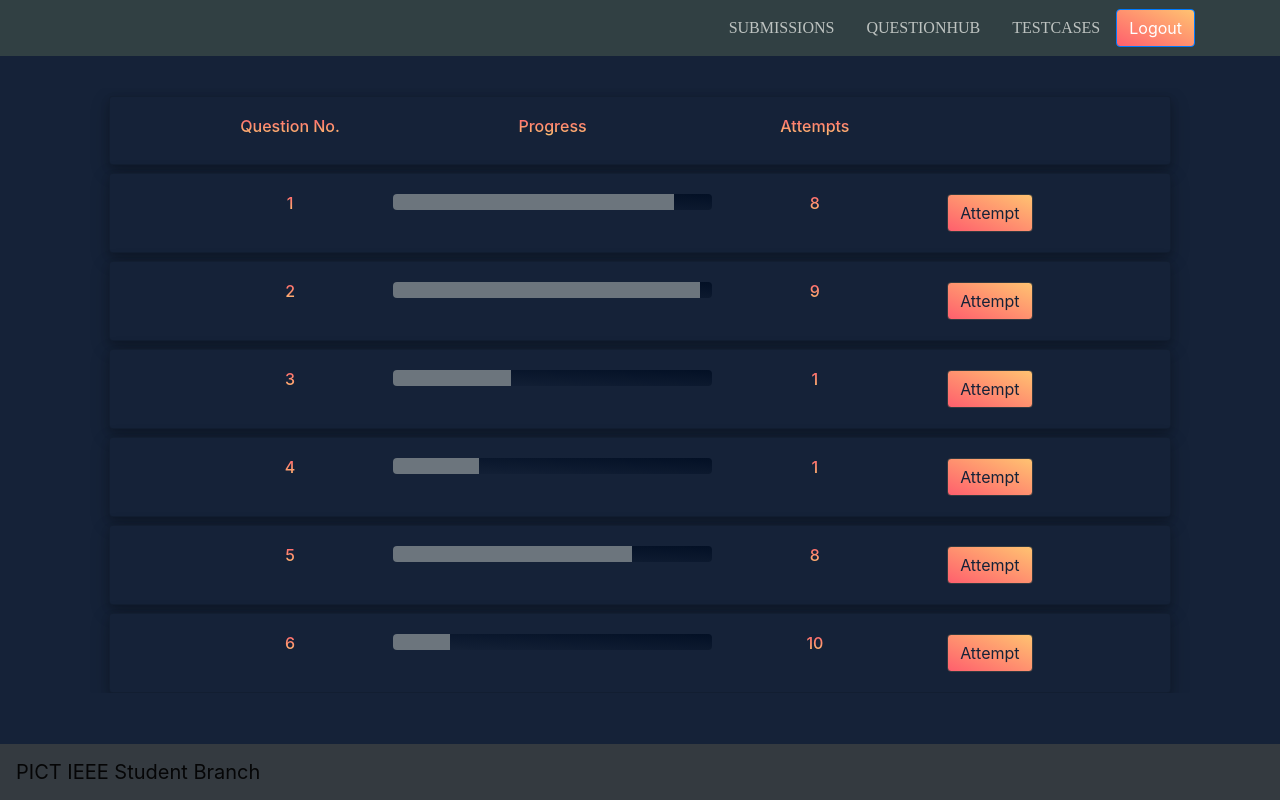
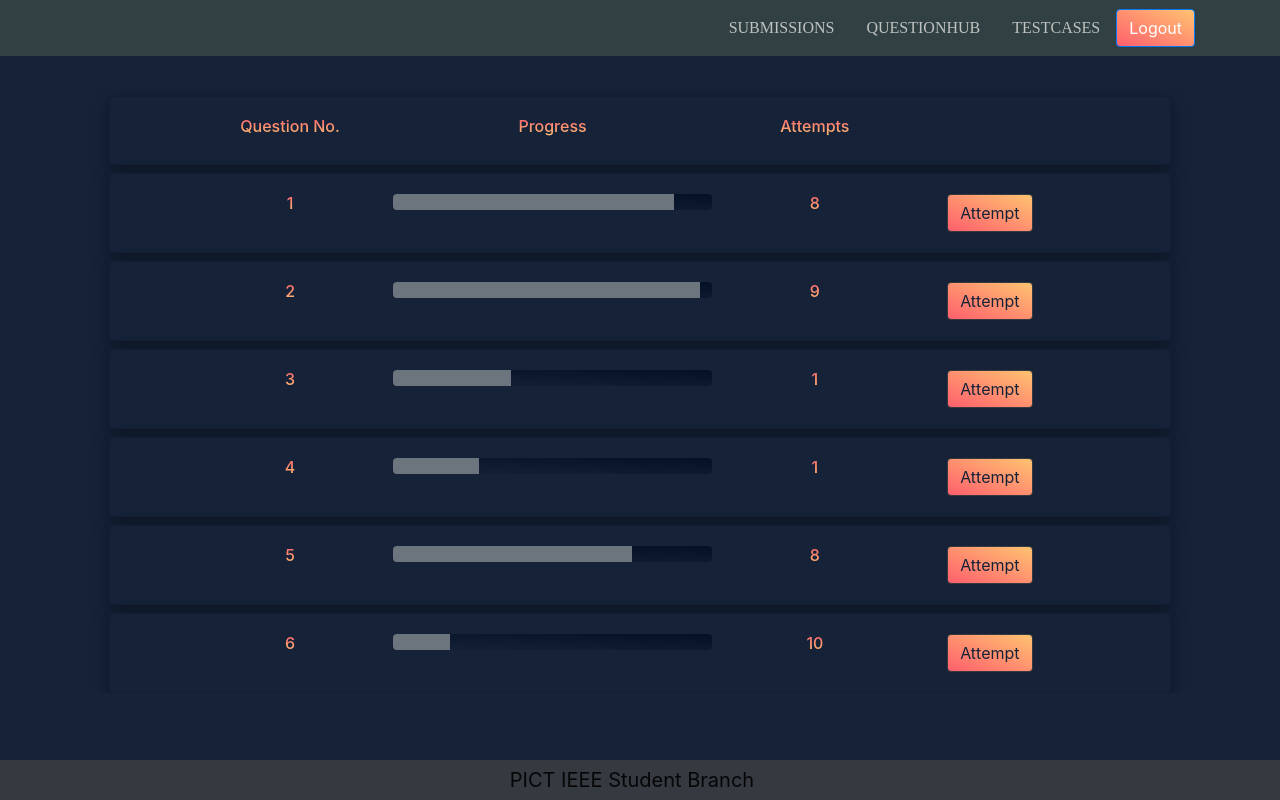
Before and after one commit to meghadandapat/CTD-RC2-Frontend, a React (Create React App) app: page /questionhub in a window 1280 px wide. Built offline with nearby package versions, Linux system fonts and the light colour scheme.

Commit message:
Modified Footer and QuestionHub

```diff
--- /dev/null
+++ b/src/components/Footer/Footer.css
@@ -0,0 +1,4 @@
+.footer{
+    height: 5vh;
+    justify-content: center;
+}
--- a/src/components/Footer/Footer.js
+++ b/src/components/Footer/Footer.js
@@ -1,9 +1,10 @@
 import React from "react";
 import { Navbar} from "react-bootstrap"
+import  './Footer.css';
 
 const Footer = () => {
     return (
-        <Navbar fixed="bottom" expand="lg" variant="light" bg="dark" >
+        <Navbar fixed="bottom" expand="lg" variant="light" bg="dark" className="footer">
           <Navbar.Brand>PICT IEEE Student Branch</Navbar.Brand>
         </Navbar>
        );
--- a/src/components/QuestionHub/Quehub.css
+++ b/src/components/QuestionHub/Quehub.css
@@ -1,7 +1,7 @@
 .qhub{
     overflow-x: hidden;
     margin-top: 4vh;
-    margin-bottom: 12vh;
+    margin-bottom: 8vh;
 
   }
   .Cards{
```
